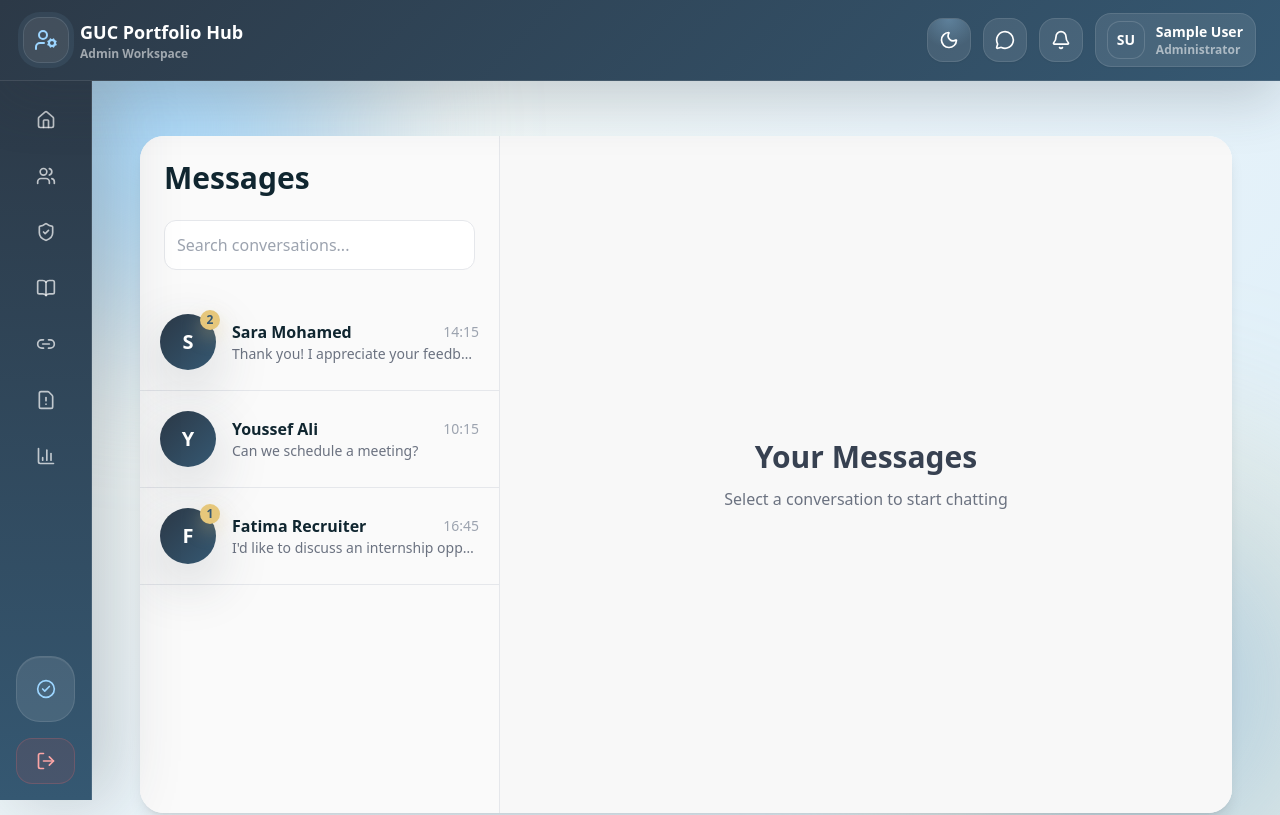
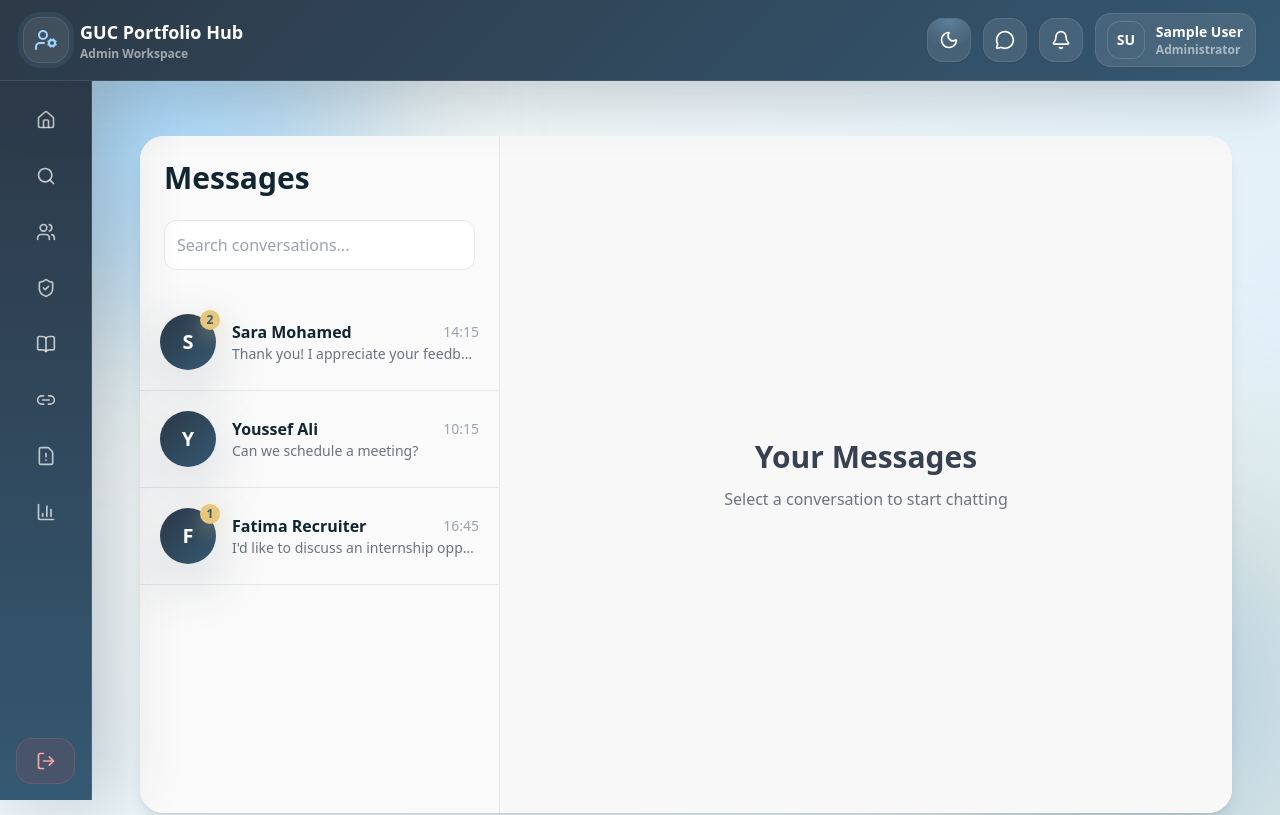
Before and after one commit to xxjessiexx/GUC-Portfolio-Hub, a React (Vite) app in the folder MS2/: page /chat in a window 1280 px wide. Shown: the top 815 px of the page. Built offline with nearby package versions, Linux system fonts and the light colour scheme; sample sign-in values are in the browser's storage.

Commit message:
fixed side bar and added more admin files

```diff
--- a/MS2/src/components/layout/Sidebar.jsx
+++ b/MS2/src/components/layout/Sidebar.jsx
@@ -55,7 +55,7 @@ const workspaceItems = {
 
   instructor: [
     { label: "Home", icon: Home, path: "/instructor-dashboard" },
-    { label: "Discover", icon: SearchIcon, path: "/discover" },
+    { label: "Explore", icon: SearchIcon, path: "/discover" },
     { label: "Projects", icon: FolderKanban, path: "/view-all-projects" },
     { label: "Courses", icon: BookOpen, path: null },
     { label: "Invitations", icon: ClipboardCheck, path: null },
@@ -65,7 +65,7 @@ const workspaceItems = {
 
   employer: [
     { label: "Home", icon: Home, path: "/employer-dashboard" },
-    { label: "Discover", icon: SearchIcon, path: "/discover" },
+    { label: "Explore", icon: SearchIcon, path: "/discover" },
     { label: "Internships", icon: Briefcase, path: "/manage-internships" },
     { label: "Applicants", icon: Users, path: "/manage-applicants/emp-int-1" },
     { label: "Favorites", icon: Heart, path: null },
@@ -75,6 +75,7 @@ const workspaceItems = {
 
   admin: [
     { label: "Home", icon: Home, path: "/admin-dashboard" },
+    { label: "Explore", icon: SearchIcon, path: "/discover" },
     { label: "Users", icon: Users, path: "/admin/users" },
     { label: "Companies", icon: ShieldCheck, path: "/admin/employers" },
     { label: "Courses", icon: BookOpen, path: "/admin/courses" },
@@ -109,18 +110,13 @@ export default function Sidebar({
   open,
   setOpen,
   workspace = "student",
-  sidebarProgress,
+
 }) {
   const navigate = useNavigate();
   const location = useLocation();
 
   const activeWorkspace = workspaceItems[workspace] ? workspace : "student";
   const items = workspaceItems[activeWorkspace];
-
-  const progress =
-    sidebarProgress ||
-    workspaceDefaults[activeWorkspace] ||
-    workspaceDefaults.student;
 
   const handleLogout = () => {
     sessionStorage.removeItem("currentUser");
@@ -191,34 +187,9 @@ export default function Sidebar({
         </nav>
 
         <div className="space-y-4">
-          <div
-            className={`overflow-hidden rounded-3xl border border-white/10 bg-white/10 shadow-[inset_0_1px_0_rgba(255,255,255,0.08)] transition-all duration-300 ${
-              open ? "p-4" : "p-3"
-            }`}
-          >
-            {open ? (
-              <>
-                <p className="text-sm font-black text-white">
-                  {progress.label}
-                </p>
 
-                <div className="mt-3 h-3 rounded-full bg-white/10">
-                  <div
-                    className="h-3 rounded-full bg-[linear-gradient(90deg,var(--gold),var(--accent))]"
-                    style={{ width: `${progress.value}%` }}
-                  />
-                </div>
 
-                <p className="mt-2 text-xs font-semibold text-white/60">
-                  {progress.value}% completed
-                </p>
-              </>
-            ) : (
-              <div className="grid h-10 place-items-center">
-                <CheckCircle2 className="h-5 w-5 text-[color:var(--accent)]" />
-              </div>
-            )}
-          </div>
+
 
           <AlertDialog>
             <AlertDialogTrigger asChild>
```
